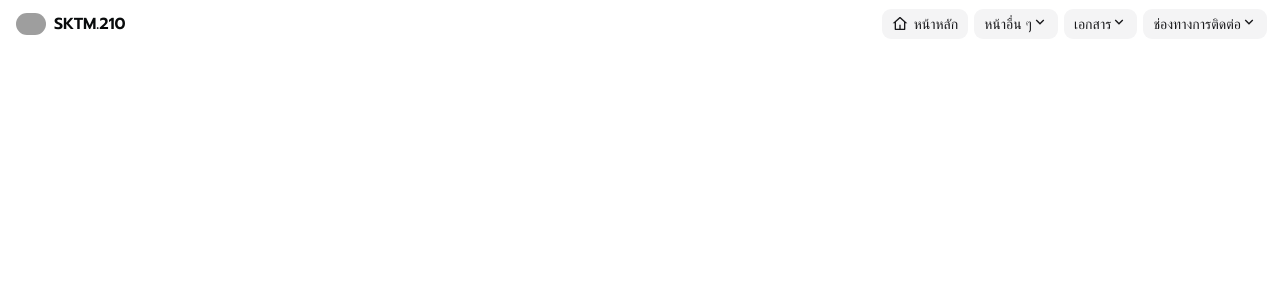
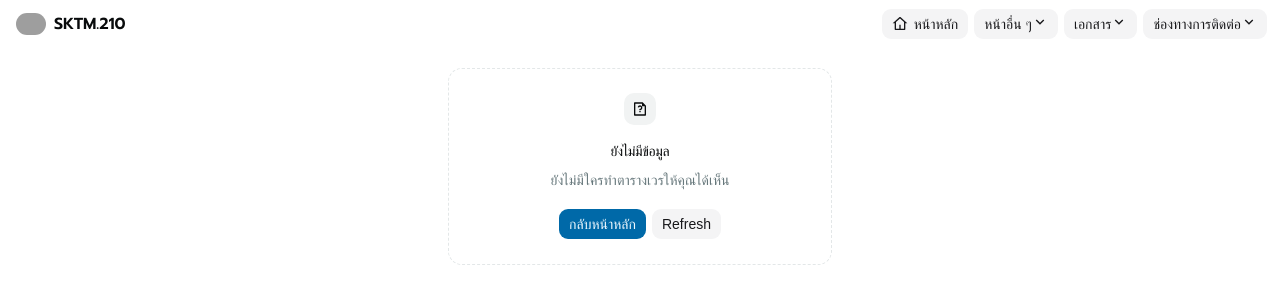
Before and after one commit to thapanon-kunop/sktm.110-2568, a Next.js app: page /docs/cleaning-duty in a window 1280 px wide. Shown: the top 304 px of the page. Built offline with nearby package versions, Linux system fonts and the light colour scheme; grey boxes are pictures that could not be loaded; a web font is replaced by a local one.

Commit message:
feat: add shadcn empty state component to cleaning-duty page

```diff
--- a/src/app/docs/cleaning-duty/page.tsx
+++ b/src/app/docs/cleaning-duty/page.tsx
@@ -1,5 +1,41 @@
+"use client";
+
+import { Button, buttonVariants } from "@/components/ui/button";
+import {
+  Empty,
+  EmptyContent,
+  EmptyDescription,
+  EmptyHeader,
+  EmptyMedia,
+  EmptyTitle,
+} from "@/components/ui/empty";
+import { RiFileUnknowLine } from "@remixicon/react";
+import Link from "next/link";
+import { useRouter } from "next/navigation";
+
 export default function CleaningDutyPage() {
+  const router = useRouter();
   return (
-    <></>
+    <main className="mt-5 flex justify-center">
+      <Empty className="border border-dashed max-w-sm">
+        <EmptyHeader>
+          <EmptyMedia variant={"icon"}>
+            <RiFileUnknowLine />
+          </EmptyMedia>
+          <EmptyTitle>ยังไม่มีข้อมูล</EmptyTitle>
+          <EmptyDescription>
+            ยังไม่มีใครทำตารางเวรให้คุณได้เห็น
+          </EmptyDescription>
+        </EmptyHeader>
+        <EmptyContent className="flex-row gap-1 justify-center">
+          <Link href={"/"} className={buttonVariants()}>
+            กลับหน้าหลัก
+          </Link>
+          <Button onClick={() => router.refresh()} variant={"secondary"}>
+            Refresh
+          </Button>
+        </EmptyContent>
+      </Empty>
+    </main>
   );
 }
--- /dev/null
+++ b/src/components/ui/empty.tsx
@@ -0,0 +1,104 @@
+import { cva, type VariantProps } from "class-variance-authority"
+
+import { cn } from "@/lib/utils"
+
+function Empty({ className, ...props }: React.ComponentProps<"div">) {
+  return (
+    <div
+      data-slot="empty"
+      className={cn(
+        "flex w-full min-w-0 flex-1 flex-col items-center justify-center gap-4 rounded-xl border-dashed p-6 text-center text-balance",
+        className
+      )}
+      {...props}
+    />
+  )
+}
+
+function EmptyHeader({ className, ...props }: React.ComponentProps<"div">) {
+  return (
+    <div
+      data-slot="empty-header"
+      className={cn("flex max-w-sm flex-col items-center gap-2", className)}
+      {...props}
+    />
+  )
+}
+
+const emptyMediaVariants = cva(
+  "mb-2 flex shrink-0 items-center justify-center [&_svg]:pointer-events-none [&_svg]:shrink-0",
+  {
+    variants: {
+      variant: {
+        default: "bg-transparent",
+        icon: "flex size-8 shrink-0 items-center justify-center rounded-lg bg-muted text-foreground [&_svg:not([class*='size-'])]:size-4",
+      },
+    },
+    defaultVariants: {
+      variant: "default",
+    },
+  }
+)
+
+function EmptyMedia({
+  className,
+  variant = "default",
+  ...props
+}: React.ComponentProps<"div"> & VariantProps<typeof emptyMediaVariants>) {
+  return (
+    <div
+      data-slot="empty-icon"
+      data-variant={variant}
+      className={cn(emptyMediaVariants({ variant, className }))}
+      {...props}
+    />
+  )
+}
+
+function EmptyTitle({ className, ...props }: React.ComponentProps<"div">) {
+  return (
+    <div
+      data-slot="empty-title"
+      className={cn(
+        "font-heading text-sm font-medium tracking-tight",
+        className
+      )}
+      {...props}
+    />
+  )
+}
+
+function EmptyDescription({ className, ...props }: React.ComponentProps<"p">) {
+  return (
+    <div
+      data-slot="empty-description"
+      className={cn(
+        "text-sm/relaxed text-muted-foreground [&>a]:underline [&>a]:underline-offset-4 [&>a:hover]:text-primary",
+        className
+      )}
+      {...props}
+    />
+  )
+}
+
+function EmptyContent({ className, ...props }: React.ComponentProps<"div">) {
+  return (
+    <div
+      data-slot="empty-content"
+      className={cn(
+        "flex w-full max-w-sm min-w-0 flex-col items-center gap-2.5 text-sm text-balance",
+        className
+      )}
+      {...props}
+    />
+  )
+}
+
+export {
+  Empty,
+  EmptyHeader,
+  EmptyTitle,
+  EmptyDescription,
+  EmptyContent,
+  EmptyMedia,
+}
```
